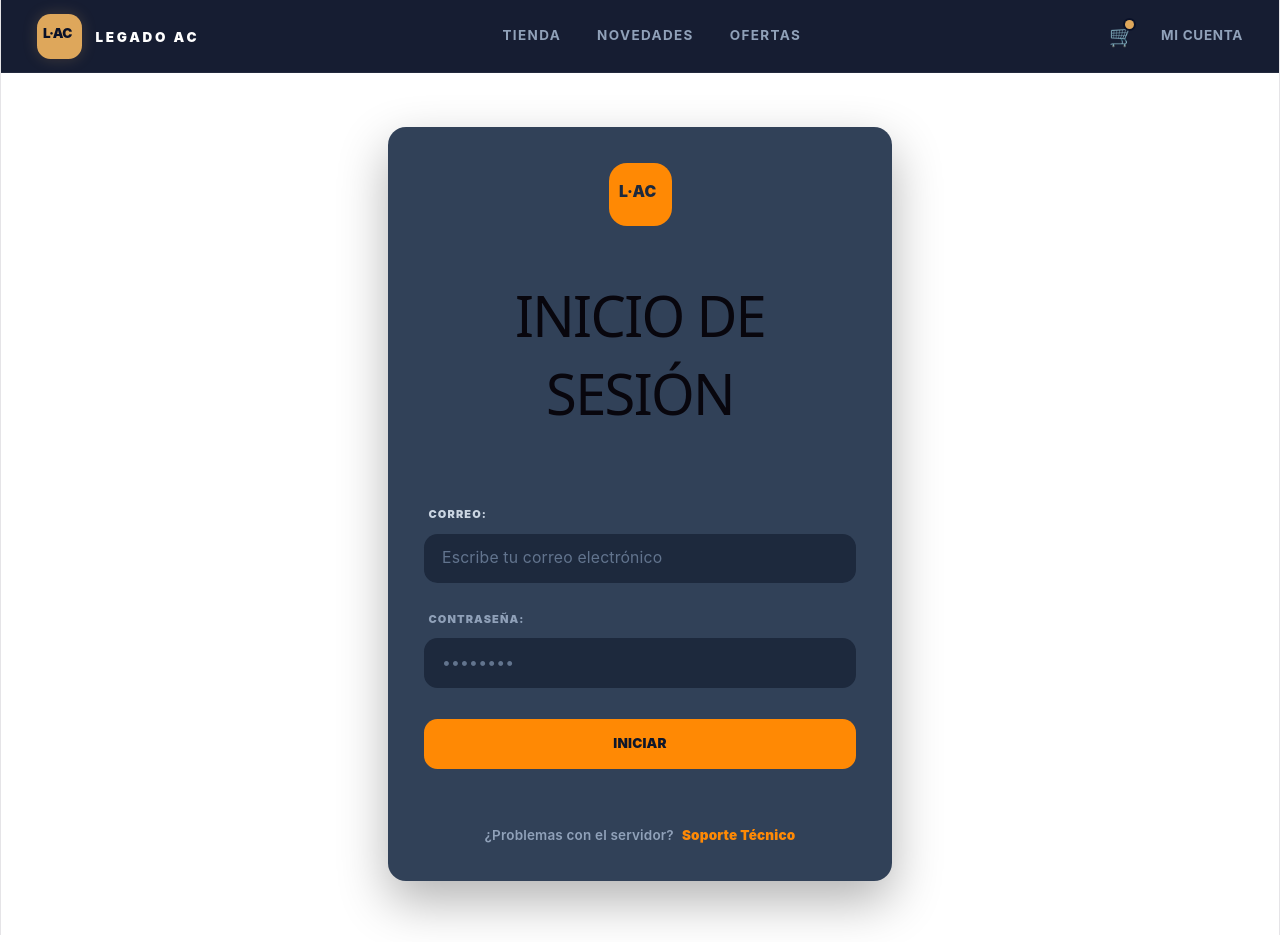
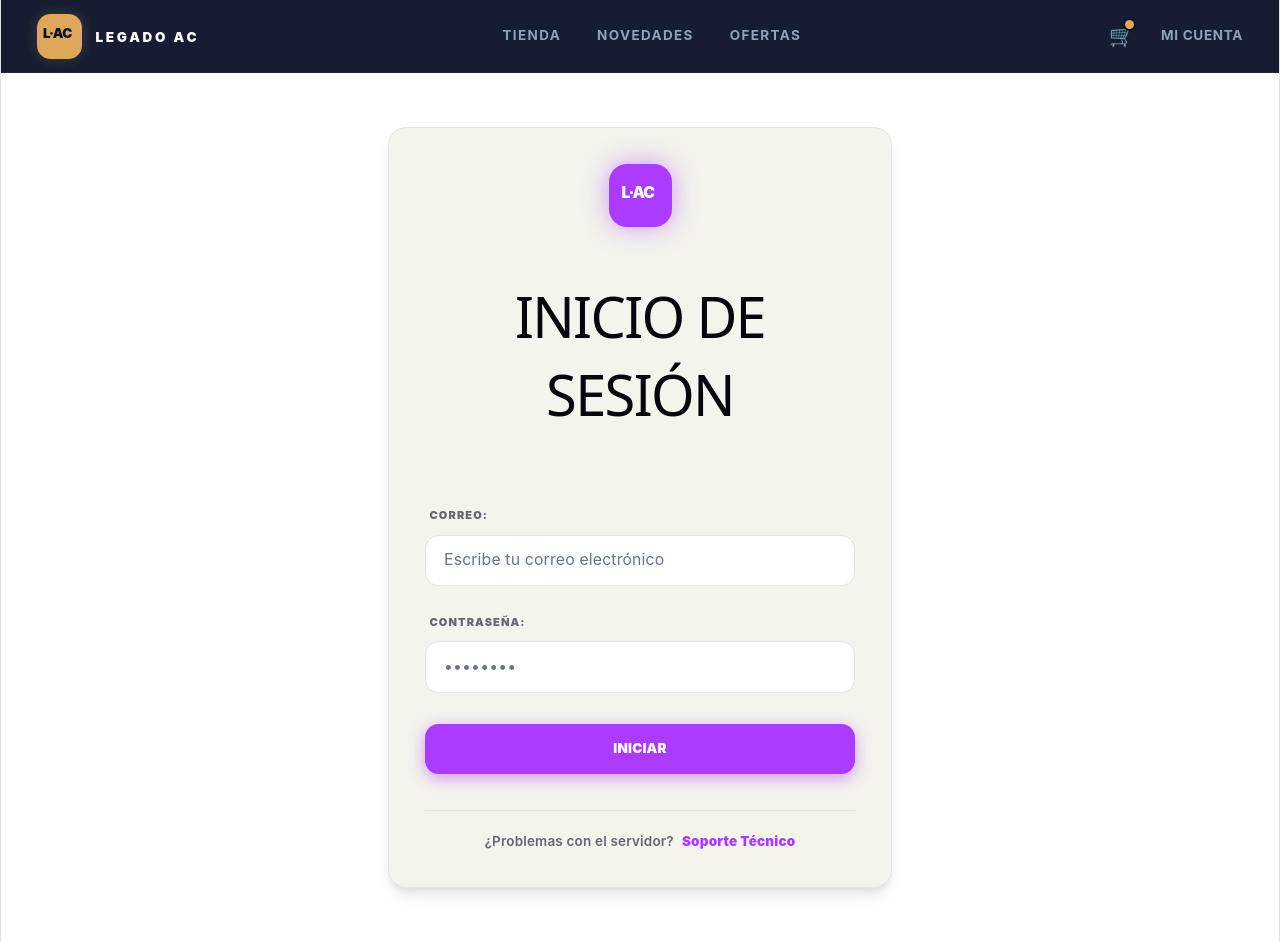
Before and after one commit to lenithb/ecommerce-app, a React (Vite) app: page /login in a window 1280 px wide. Built offline with nearby package versions, Linux system fonts and the light colour scheme.

Commit message:
Creacion del login

```diff
--- a/src/pages/Login.tsx
+++ b/src/pages/Login.tsx
@@ -29,15 +29,28 @@ const Login = () => {
 
   return (
     <div className="w-full flex items-center justify-center py-12 px-4 sm:px-6 lg:px-8 font-sans">
-      <div className="w-full max-w-md bg-slate-700 backdrop-blur-md p-8 rounded-2xl shadow-[0_20px_50px_rgba(0,0,0,0.3)]">
+      <div
+        style={{ background: "var(--code-bg)", borderColor: "var(--border)" }}
+        className="w-full max-w-md p-8 rounded-2xl shadow-[var(--shadow)] border"
+      >
         <div className="flex flex-col items-center mb-8 select-none">
-          <div className="relative flex items-center justify-center bg-orange-400 text-slate-800 text-xl  w-14 h-14 rounded-2xl mb-4">
+          <div
+            style={{
+              background: "var(--accent)",
+              boxShadow: "0 0 25px var(--accent-border)",
+            }}
+            className="relative flex items-center justify-center text-white font-black text-xl tracking-tighter w-14 h-14 rounded-2xl mb-4 bg-[var(--accent)]"
+          >
             <span className="transform -translate-y-0.5 -translate-x-0.5 text-sm font-black">
               L·AC
             </span>
           </div>
 
-          <h1 className="text-xl font-black tracking-[0.2em] text-white uppercase">
+          {/* Corrección: Corregido espacio en el string de la variable CSS */}
+          <h1
+            style={{ color: "var(--text-h)" }}
+            className="text-xl font-black tracking-[0.2em] uppercase"
+          >
             Inicio de sesión
           </h1>
         </div>
@@ -50,11 +63,20 @@ const Login = () => {
 
         <form onSubmit={handleSubmit} className="space-y-5 text-left">
           <div className="flex flex-col gap-1.5">
-            <label className="text-[11px] font-black uppercase tracking-widest text-slate-300 pl-1">
+            {/* Color del texto sincronizado con tus variables */}
+            <label
+              style={{ color: "var(--text)" }}
+              className="text-[11px] font-black uppercase tracking-widest pl-1"
+            >
               Correo:
             </label>
             <input
-              className="w-full bg-slate-800 rounded-xl px-4 py-3 text-sm text-white placeholder-slate-500 focus:outline-none focus:border-orange-400 focus:ring-1 focus:ring-orange-400 transition-all duration-200 outline-none"
+              style={{
+                color: "var(--text-h)",
+                borderColor: "var(--border)",
+                background: "var(--bg)",
+              }}
+              className="w-full border rounded-xl px-4 py-3 text-sm placeholder-slate-500 transition-all duration-200 outline-none focus:outline-none focus:!border-[var(--accent)] focus:ring-1 focus:ring-[var(--accent)]"
               type="email"
               placeholder="Escribe tu correo electrónico"
               value={correo}
@@ -64,11 +86,20 @@ const Login = () => {
           </div>
 
           <div className="flex flex-col gap-1.5">
-            <label className="text-[11px] font-black uppercase tracking-widest text-slate-400 pl-1">
+            {/* Color del texto sincronizado con tus variables */}
+            <label
+              style={{ color: "var(--text)" }}
+              className="text-[11px] font-black uppercase tracking-widest pl-1"
+            >
               Contraseña:
             </label>
             <input
-              className="w-full bg-slate-800 rounded-xl px-4 py-3 text-sm text-white placeholder-slate-500 focus:outline-none focus:border-orange-400 focus:ring-1 focus:ring-orange-400 transition-all duration-200 outline-none"
+              style={{
+                color: "var(--text-h)",
+                borderColor: "var(--border)",
+                background: "var(--bg)",
+              }}
+              className="w-full border rounded-xl px-4 py-3 text-sm placeholder-slate-500 transition-all duration-200 outline-none focus:outline-none focus:!border-[var(--accent)] focus:ring-1 focus:ring-[var(--accent)]"
               type="password"
               placeholder="••••••••"
               value={password}
@@ -78,18 +109,26 @@ const Login = () => {
           </div>
 
           <div className="pt-2 grid">
-            <button className="w-full bg-orange-400 hover:bg-orange-300 text-slate-900 font-black text-xs uppercase py-3.5 px-4 rounded-xl transition-all duration-200 cursor-pointer ">
+            {/* El botón principal ahora usa tu color primario y el texto se adapta a tu fondo */}
+            <button
+              style={{ backgroundColor: "var(--accent)", color: "var(--bg)" }}
+              className="w-full font-black text-xs uppercase py-3.5 px-4 rounded-xl transition-all duration-200 cursor-pointer shadow-[0_4px_15px_var(--accent-border)] hover:opacity-90 transform active:scale-[0.99]"
+            >
               Iniciar
             </button>
           </div>
         </form>
 
-        <div className="mt-8 text-center  pt-5">
-          <p className="text-xs font-semibold text-slate-400">
+        <div
+          style={{ borderColor: "var(--border)" }}
+          className="mt-8 text-center border-t pt-5"
+        >
+          <p style={{ color: "var(--text)" }} className="text-xs font-semibold">
             ¿Problemas con el servidor?{" "}
             <Link
               to="*"
-              className="text-orange-400 font-black hover:text-white transition-colors ml-1"
+              style={{ color: "var(--accent)" }}
+              className="font-black hover:underline transition-colors ml-1"
             >
               Soporte Técnico
             </Link>
```
